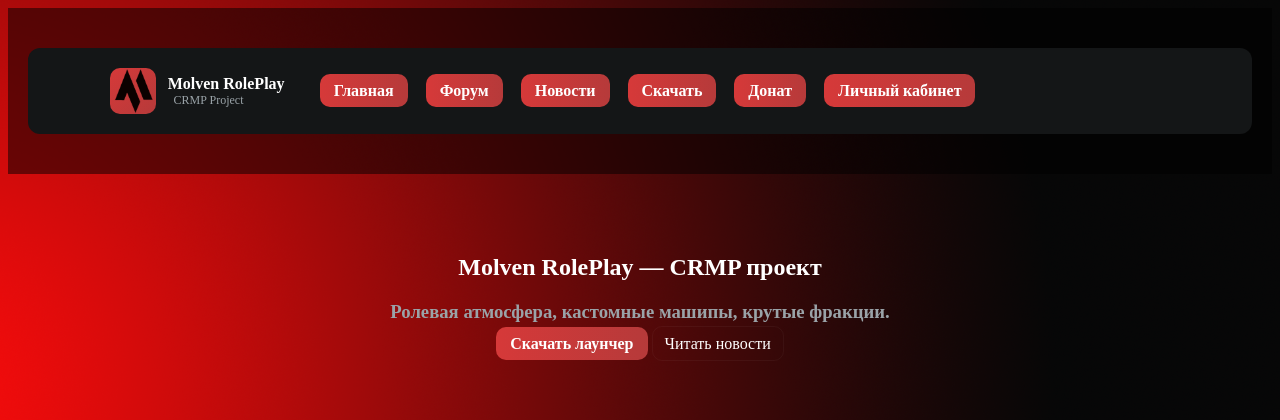
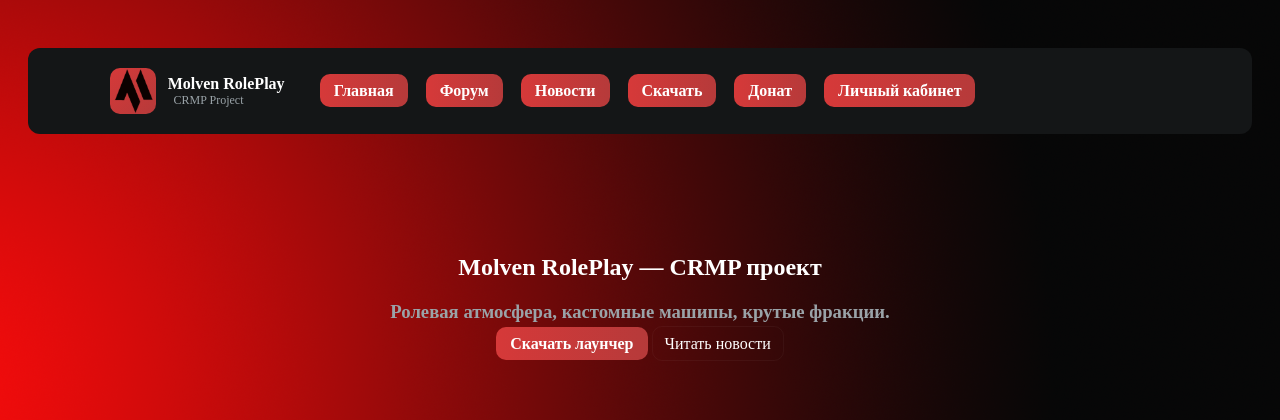
Before and after one commit to VMensem/MolvenSite, a Flask app: page / in a window 1280 px wide. Shown: the top 420 px of the page. Run offline with Flask 3, Linux system fonts and the light colour scheme.

Commit message:
Update styles.css

```diff
--- a/static/styles.css
+++ b/static/styles.css
@@ -22,7 +22,7 @@ a{color:inherit;text-decoration:none}
 header {
     text-align: left;
     padding: 20px;
-    background: rgba(0, 0, 0, 0.5); /* полупрозрачный хедер */
+    background: rgba(0, 0, 0, 0); /* полупрозрачный хедер */
 }
 .container.nav {
     display: flex;
```
